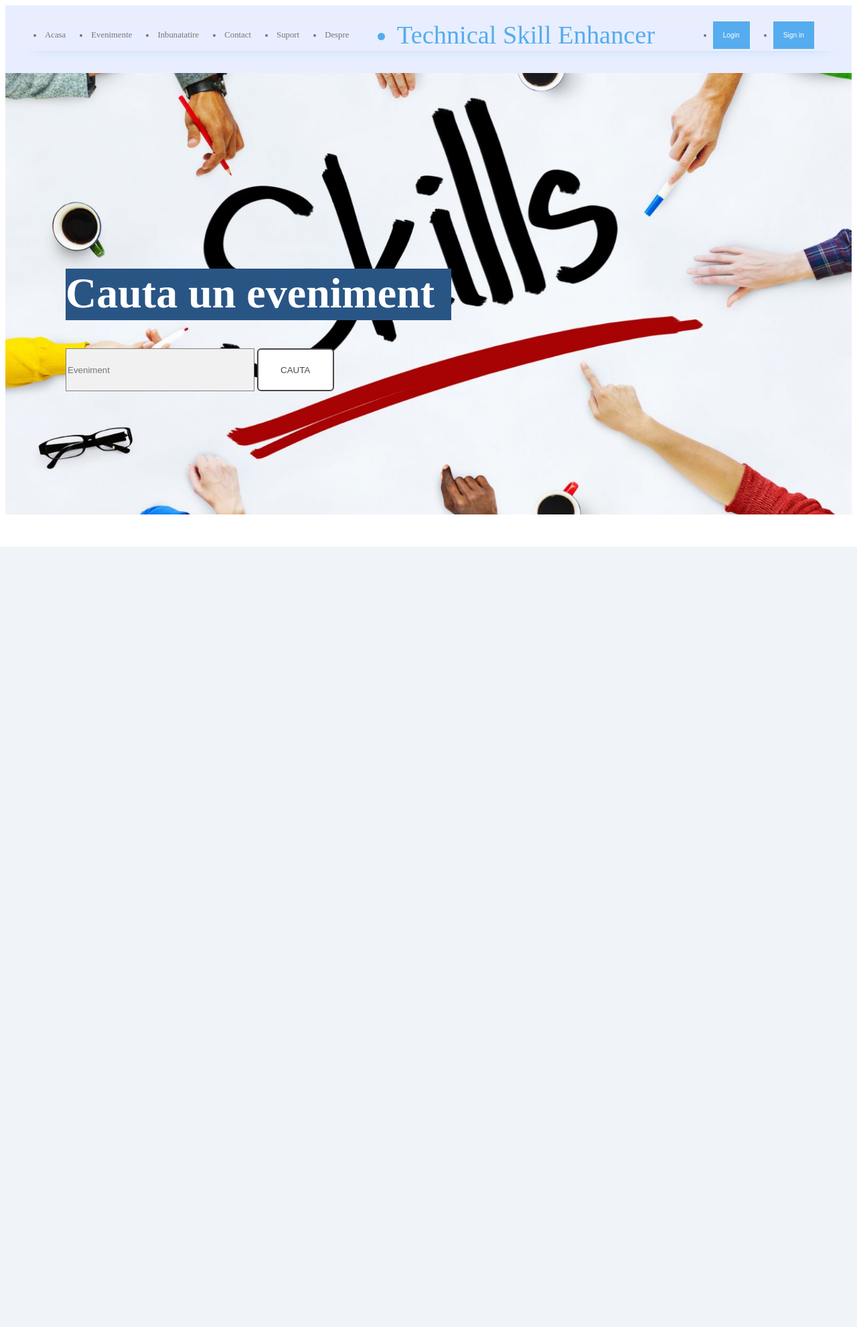
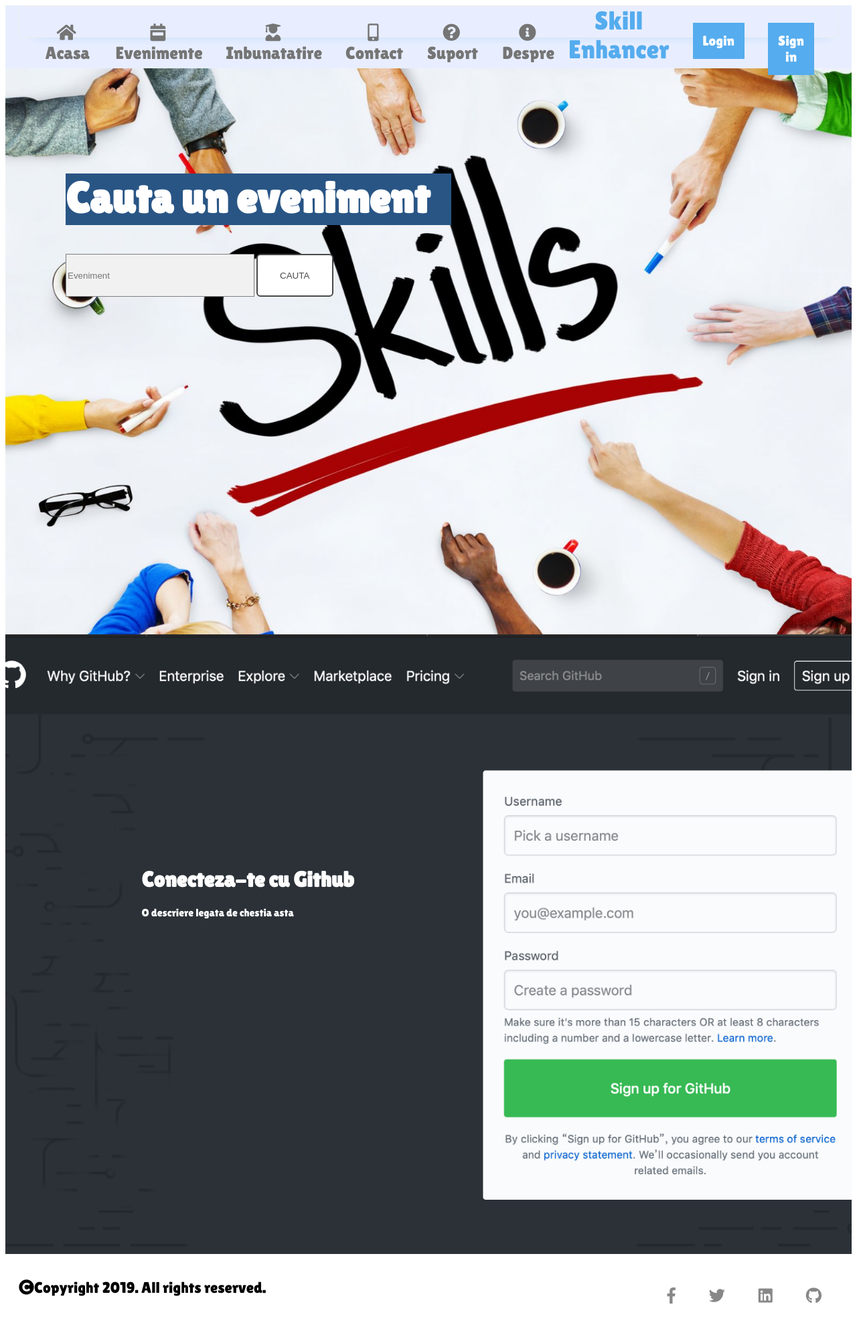
Before and after one commit to nuyonu/TW_TeaSk, a PHP site: page / in a window 1280 px wide. Shown: the whole page at 67% size. Before the commit the page ends 816 px from the top, so only its background shows below. Run offline with PHP 8.4, Linux system fonts and the light colour scheme.

Commit message:
Rezolvat cateva buguri , adaugat icons , imbunatatiri la nav menu, adaugat foter

```diff
--- a/Project-tW/index.html
+++ b/Project-tW/index.html
@@ -3,20 +3,22 @@
 <head>
     <meta charset="UTF-8">
     <title>Title</title>
-    <link rel="stylesheet" type="text/css" href="index.css">
+    <link rel="stylesheet" type="text/css" href="./stylesheet/index.css">
+    <link rel="stylesheet" href="https://use.fontawesome.com/releases/v5.7.0/css/all.css" integrity="sha384-lZN37f5QGtY3VHgisS14W3ExzMWZxybE1SJSEsQp9S+oqd12jhcu+A56Ebc1zFSJ" crossorigin="anonymous">
+    <link href="https://fonts.googleapis.com/css?family=Lilita+One" rel="stylesheet">
 </head>
 <body>
 <div class="wrapper">
     <header class="page-header">
         <nav>
             <ul class="topnav">
-                <li><i class="acasalink"></i>Acasa</li>
-                <li><i class="acasalink"></i>Evenimente</li>
-                <li><i class="acasalink"></i>Inbunatatire</li>
-                <li><i class="acasalink"></i>Contact</li>
-                <li><i class="acasalink"></i>Suport</li>
-                <li><i class="acasalink"></i>Despre</li>
-                <li class="centertop"><i class="fa fa-twitter"></i>Technical Skill Enhancer</li>
+                <li><i class="fas fa-home"></i>Acasa</li>
+                <li><i class="fas fa-calendar-week"></i>Evenimente</li>
+                <li><i class="fas fa-user-graduate"></i>Inbunatatire</li>
+                <li><i class="fas fa-mobile-alt"></i>Contact</li>
+                <li><i class="fas fa-question-circle"></i>Suport</li>
+                <li><i class="fas fa-info-circle"></i>Despre</li>
+                <li class="centertop">Skill Enhancer</li>
                 <li>
                     <button id="loginButton" onclick="document.getElementById('id1').style.display='block'"
                             style="width: auto;">Login
@@ -96,9 +107,40 @@
             <input type="search" placeholder="Eveniment" id="cautarebox">
             <input type="submit" id="submitbutton" value="Cauta">
         </form>
+
     </main>
+
+    <div class="section2">
+        <div class="describegit">
+            <h1>Conecteza-te cu Github</h1>
+            <p>O descriere legata de chestia asta</p>
+        </div>
+    </div>
     <footer class="page-footer">
-        <!-- content here -->
+
+        <small id="copyright"><i class="fas fa-copyright"></i>Copyright 2019. All rights reserved.</small>
+        <ul>
+            <li>
+                <a href="" target="_blank">
+                    <i class="fab fa-facebook-f" style="color: #888888"></i>
+                </a>
+            </li>
+            <li>
+                <a href="" target="_blank" style="color: #888888">
+                    <i class="fab fa-twitter"></i>
+                </a>
+            </li>
+            <li>
+                <a href="" target="_blank">
+                    <i class="fab fa-linkedin" style="color: #888888"></i>
+                </a>
+            </li>
+            <li>
+                <a href="" target="_blank">
+                    <i class="fab fa-github" style="color: #888888"></i>
+                </a>
+            </li>
+        </ul>
     </footer>
 </div>
 </body>
--- a/Project-tW/index.css
+++ b/Project-tW/stylesheet/index.css
@@ -1,3 +1,14 @@
+:root {
+    --main-white-color: white;
+    --main-purple-color: black;
+    --gray-color:#e8eeff;
+    --blue-light: rgba(85,172,238 ,1);
+
+}
+html{
+    font-family: Lilita One;
+}
+
 .wrapper {
     display: flex;
     flex-direction: column;
@@ -10,6 +21,7 @@
 
 .page-main {
     flex-grow: 1;
+    margin-bottom: 500px;
 }
 
 body {
@@ -17,15 +29,40 @@ body {
     flex-direction: column;
 }
 header {
-    background-color: #e8eeff;
-    padding: 4vh;
+    background-color: var(--gray-color);
+    padding: 2vh;
     text-align: center;
-    font-size: 1vw ;
+    /*font-size: 1vw ;*/
     color: white;
     margin: 0;
+    z-index: 4;
+    font-family: Lilita One;
 }
 li{
     margin: 25px;
+}
+
+
+@media all and (max-width: 600px) {
+
+    header {
+        flex-wrap: wrap;
+    }
+
+    header > .topnav> li {
+        flex-basis: 50%;
+
+    }
+
+}
+
+@media all and (max-width: 400px) {
+    header > .topnav> li {
+        flex-basis: 100%;
+    }
+    .centertop {
+        order: 1;
+    }
 }
 
 
@@ -33,26 +70,27 @@ li{
     display: flex;
     flex-direction:row;
     height: 46px;
-    align-items: center;
     padding: 0 10px;
     border: 1px solid rgba(238,238,238 ,1);
     border-radius: 5px;
     color: rgba(117,117,117 ,1);
     box-shadow: 5px 10px 20px -20px rgba(85,172,238 ,1);
+    font-size: 26px;
 }
 
 .topnav li {
     cursor: pointer;
-    /*margin: 1em;*/
 }
 
+
 .topnav li:hover{
-    color: rgba(85,172,238 ,1);
+    color:var(--blue-light)
 }
 
 .centertop {
     color: rgba(85,172,238 ,1);
     font-size: 1.3em;
+    margin-top: 0;
 }
 .topnav li:not(:last-child):not(.centertop) {
     margin-right: 10px;
@@ -67,6 +105,8 @@ li{
     background: rgba(85,172,238 ,1);
     color: #fff;
     padding: 15px;
+    margin-top: 0   ;
+
     /*border-radius: 100px;*/
 }
 .centertop{
@@ -75,10 +115,13 @@ li{
     font-size: 3em;
 }
 
-.main{
-    display: flex;
-    background-image: url("imgini/intro1.jpg");
+.page-header {
+    padding-top: 0;
 }
+
+
+
+
 
 .page-header nav {
     display: flex;
@@ -94,29 +137,48 @@ li{
     margin-top: 15px;
 }
 
+
+
+
 @media screen and (min-width: 550px) {
     .page-header ul {
         /*width: auto;*/
         margin-top: 0;
     }
 
-    .page-header #loginButton  #signButton
+
+}
+
+@media all and (max-width: 600px) {
+
+    .topnav {
+        flex-wrap: wrap;
+
+    }
+
+    .centertop{
+        display: none;
+    }
+
+
+    .topnav > li {
+        flex-basis: 50%;
+    }
 }
 
 
-:root {
-    --main-white-color: white;
-    --main-purple-color: #9e89b8;
-}
+
 
 .page-main {
     display: flex;
     flex-direction: column;
     justify-content: center;
     min-height: 350px;
-    background: var(--main-purple-color) url("./imgini/intro1.jpg") no-repeat center / cover;
+    background: var(--main-purple-color) url("../imgini/intro1.jpg") no-repeat center / cover;
     background-blend-mode: unset ;
     color: var(--main-white-color);
+    padding-bottom: 475px;
+    margin-bottom: 0;
 }
 
 .page-main div {
@@ -129,12 +191,6 @@ li{
     }
 }
 
-
-.prima{
-    padding: 12px;
-    font-size: 4em;
-    color: blue;
-}
 .page-main>h1{
     background-color: #295585;
     color: white;
@@ -145,19 +201,6 @@ li{
     min-height: 45px;
     min-width: 300px;
 }
-.cautarebox{
-    width: 22vw ;
-    height: 3vw;
-}
-/*form.cautarebox input[type=search] {*/
-
-    /*padding: 10px;*/
-    /*font-size: 17px;*/
-    /*border: 1px solid grey;*/
-    /*float: left;*/
-    /*!*width: 80%;*!*/
-    /*background: #f1f1f1;*/
-/*}*/
 
 #submitbutton{
     margin-bottom: 14px;
@@ -171,6 +214,11 @@ li{
     display: inline-block;
     width: 9vw ;
     height: 5vw;
+}
+
+#submitbutton:hover{
+    background: #295585;
+    color: white;!important;
 }
 #cautarebox{
     width: 22vw ;
@@ -240,11 +288,16 @@ span.psw {
     z-index: 1;
     top: 0;
     width: 100%;
+    font-size: 18px;
+    text-align: left;
     height: 100%;
     overflow: auto;
     background-color: black;
-    background-color: rgba(0, 0, 0, 0.4);
+    background-color: rgba(0, 0, 0, 0.7);
     padding-top: 60px;
+    margin: auto    ;
+
+    /*margin-left: -26px;*/
 }
 
 .modal-content {
@@ -268,10 +321,10 @@ span.psw {
     cursor: pointer;
 }
 
-.amimate {
-    -webkit-animation: animatezoom 0.6s;
-    animation: animation 0.6;
-}
+/*.amimate {*/
+    /*-webkit-animation: animatezoom 0.6s;*/
+    /*animation: animation 0.6;*/
+/*}*/
 
 @-webkit-keyframes animatezoom {
     from {
@@ -297,11 +350,81 @@ span.psw {
         float: none;
     }
 
-    .cancelbtn {
-        width: 100%;
-    }
+    /*.cancelbtn {*/
+        /*width: 100%;*/
+    /*}*/
 }
 
 .container{
     color: black;
 }
+
+
+#submitbutton:hover{
+    background: #295585;
+    color: white;!important;
+}
+
+.centertop{
+    font-size: 3vw;
+}
+
+.section2{
+    display: flex;
+    flex-direction: column;
+    justify-content: center;
+    min-height: 350px;
+    padding-bottom: 484px;
+    flex-grow: 1;
+    background: var(--main-purple-color) url("../imgini/github.png") no-repeat center / cover;
+    background-blend-mode: unset ;
+    color: var(--main-white-color);
+}
+
+.section2 div{
+    max-width: 500px;
+    margin-left: 15%;
+    margin-top: 25%;
+}
+
+
+.page-footer {
+    display: flex;
+    flex-direction: column-reverse;
+    border-bottom: 0;
+    border-top:0 ;
+    padding-bottom: 0;
+    padding-top: 0;
+}
+
+.page-footer ul {
+    display: flex;
+    font-size: 1.5rem;
+    margin-bottom: 5px;
+}
+
+@media screen and (min-width: 550px) {
+    .page-footer {
+        flex-direction: row;
+        justify-content: space-between;
+        align-items: center;
+    }
+
+    .page-footer ul {
+        margin-bottom: 0;
+    }
+}
+.icons i {
+    color:#2759AE;
+}
+ul{
+    list-style-type:none;
+}
+
+#copyright{
+    font-size: 23px ;
+}
+
+#loginButton,#signButton{
+    font-family: Lilita One;
+}
```
Also changed, not shown: other parts of Project-tW/index.html (+29 -20 lines), Project-tW/imgini/github.png (added), Project-tW/imgini/user.png (added).
